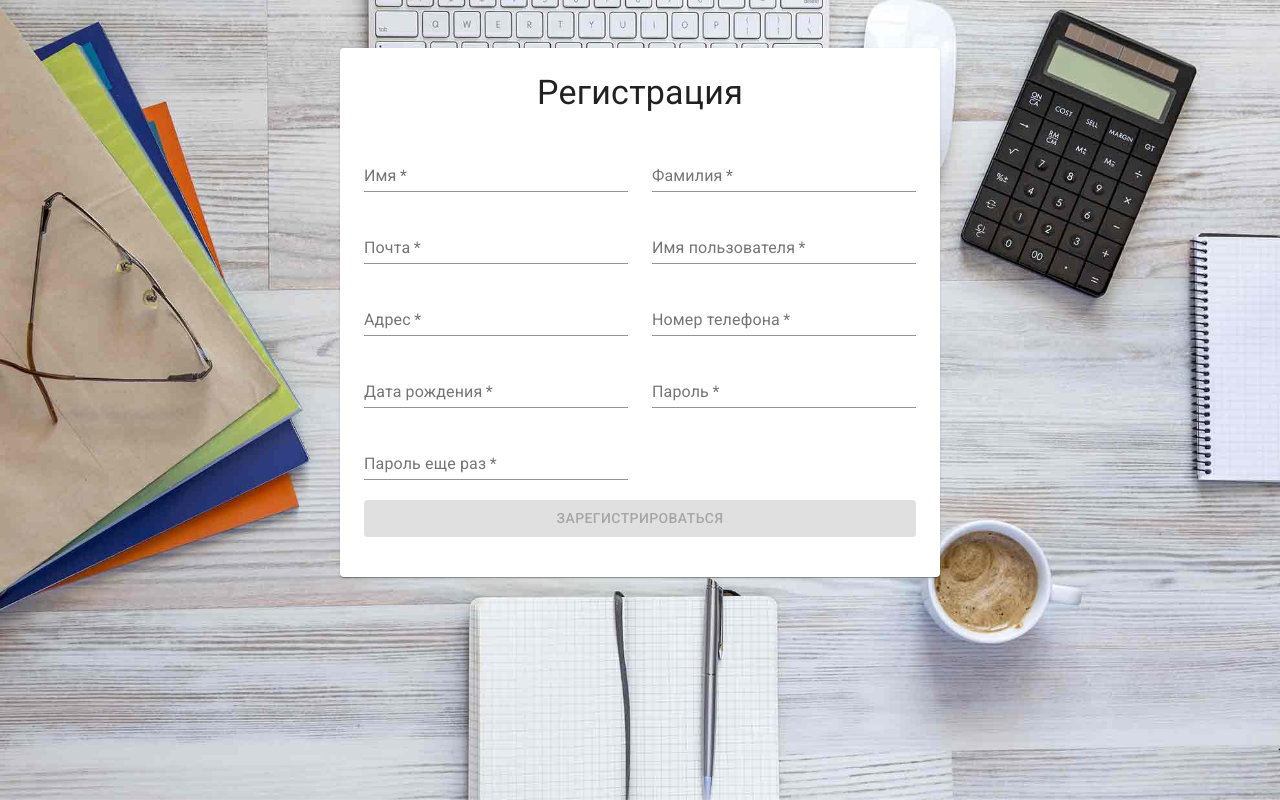
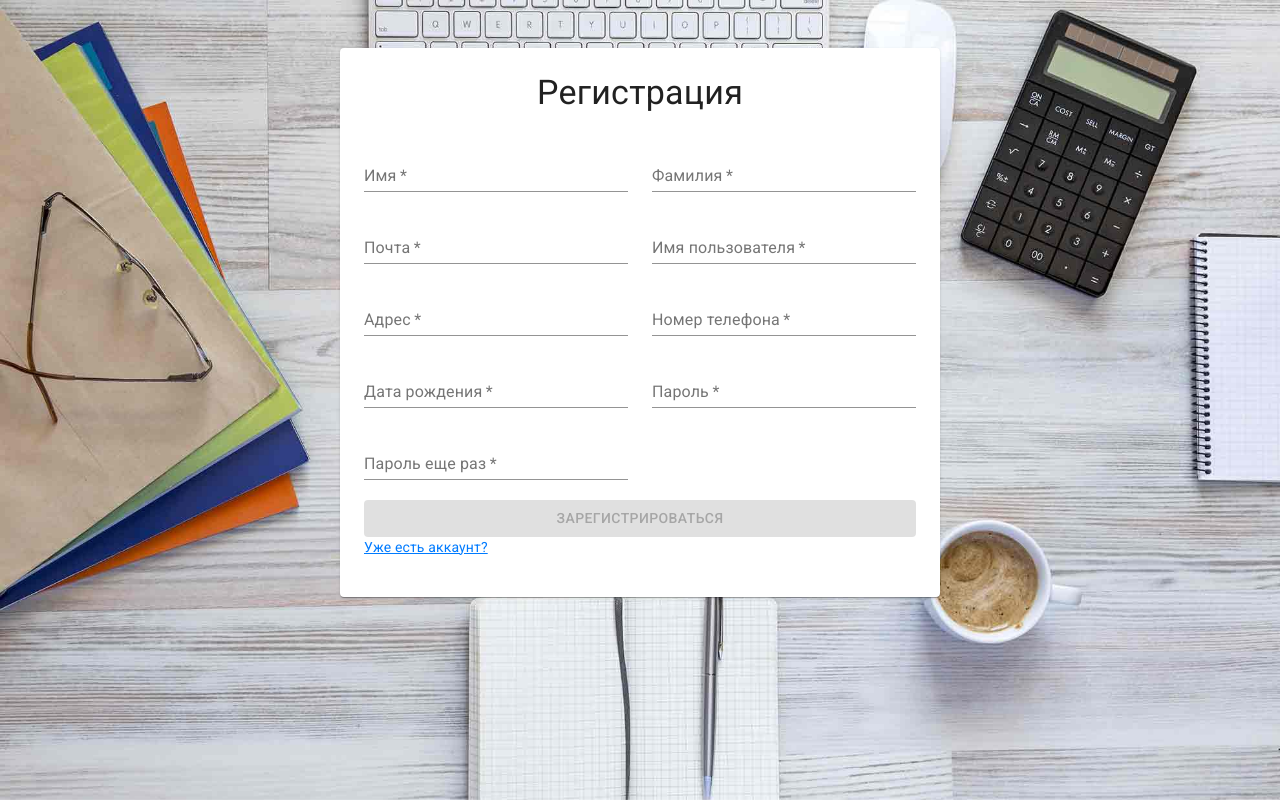
Before and after one commit to miungnam/normaLK, a React (Create React App) app: page /auth in a window 1280 px wide. Built offline with nearby package versions, Linux system fonts and the light colour scheme; no server answers.

Commit message:
add loading to button in login

```diff
--- a/src/components/Login/Login.js
+++ b/src/components/Login/Login.js
@@ -11,6 +11,7 @@ import { NavLink } from 'react-router-dom'
 const Login = (props) => {
 	const dispatch = useDispatch()
 	const error = useSelector((state) => state.data.login.failed)
+	const loading = useSelector((state) => state.data.login.loading)
 	const [data, setData] = React.useState({ email: '', password: '' })
 	const [valid, setValid] = React.useState(false)
 	React.useEffect(() => {
@@ -63,12 +64,15 @@ const Login = (props) => {
 				<Box pb={2}>
 					<Button
 						disabled={!valid}
-						onClick={() => dispatch(login(data))}
+						onClick={() => {
+							dispatch(login(data))
+							setData({...data,email: '', password: '' })
+						}}
 						variant="contained"
 						color="primary"
 						type="submit"
 					>
-						Войти
+						{loading?"Загрузка...":"Войти"}
 					</Button>
 					<div className="auth-link">
 						<NavLink to="/auth">Хотите зарегистрироваться?</NavLink>
--- a/src/components/Registr/Registration.js
+++ b/src/components/Registr/Registration.js
@@ -196,6 +196,11 @@ export default function Registration() {
 					</NavLink>
 				)}
 				{authError && <div className="success-error">Заполните формы заново</div>}
+				{!authSuccess && (
+					<NavLink className="login-link" to="/login">
+						Уже есть аккаунт?
+					</NavLink>
+				)}
 			</Box>
 		</React.Fragment>
 	)
--- a/src/components/Registr/registr.css
+++ b/src/components/Registr/registr.css
@@ -19,3 +19,6 @@ text-decoration: underline;
     color: #d32f2f;
     margin: 10px 0px 0px 0px ;
 }
+.login-link{
+    text-decoration: underline;
+}
```
Also changed, not shown: 2 other files (tests, documents, lock files or other folders).
